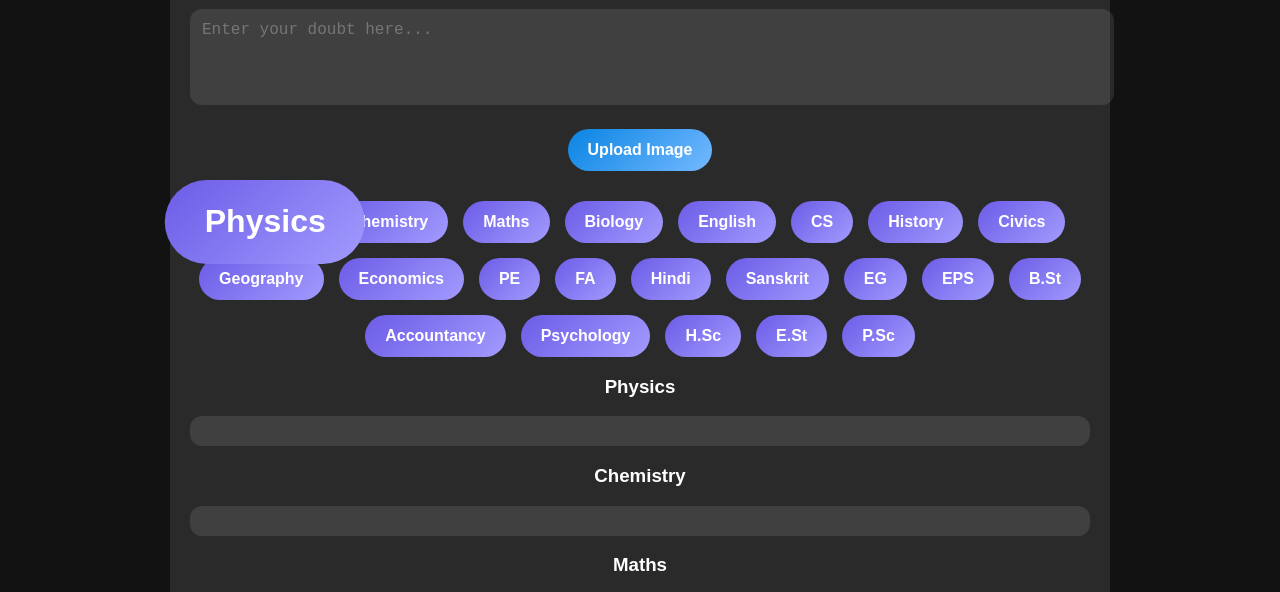
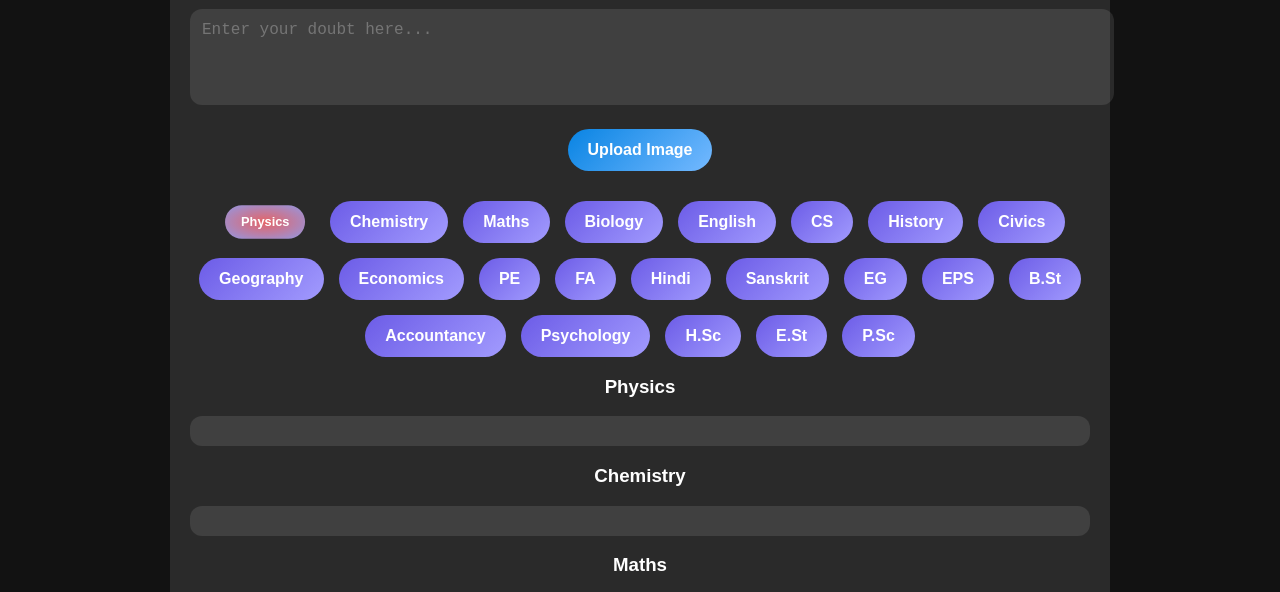
Before and after one commit to CODINGLOVER25/AskVault, a plain HTML site: page index.html in a window 1280 px wide. In both pictures the pointer is over the button "Physics". Shown: the part 189-781 px from the top of the page. Drawn offline with Linux system fonts and the light colour scheme.

Commit message:
Update index.html

```diff
--- a/index.html
+++ b/index.html
@@ -75,7 +75,9 @@
         transition: 0.3s;
     }
     .subject-btn:hover {
-        transform: scale(2)
+        transform: scale(0.8);
+        background: radial-gradient(#e66465, #9198e5);
+        color: 745f5a;
     }
 
     .doubt-list {
```
